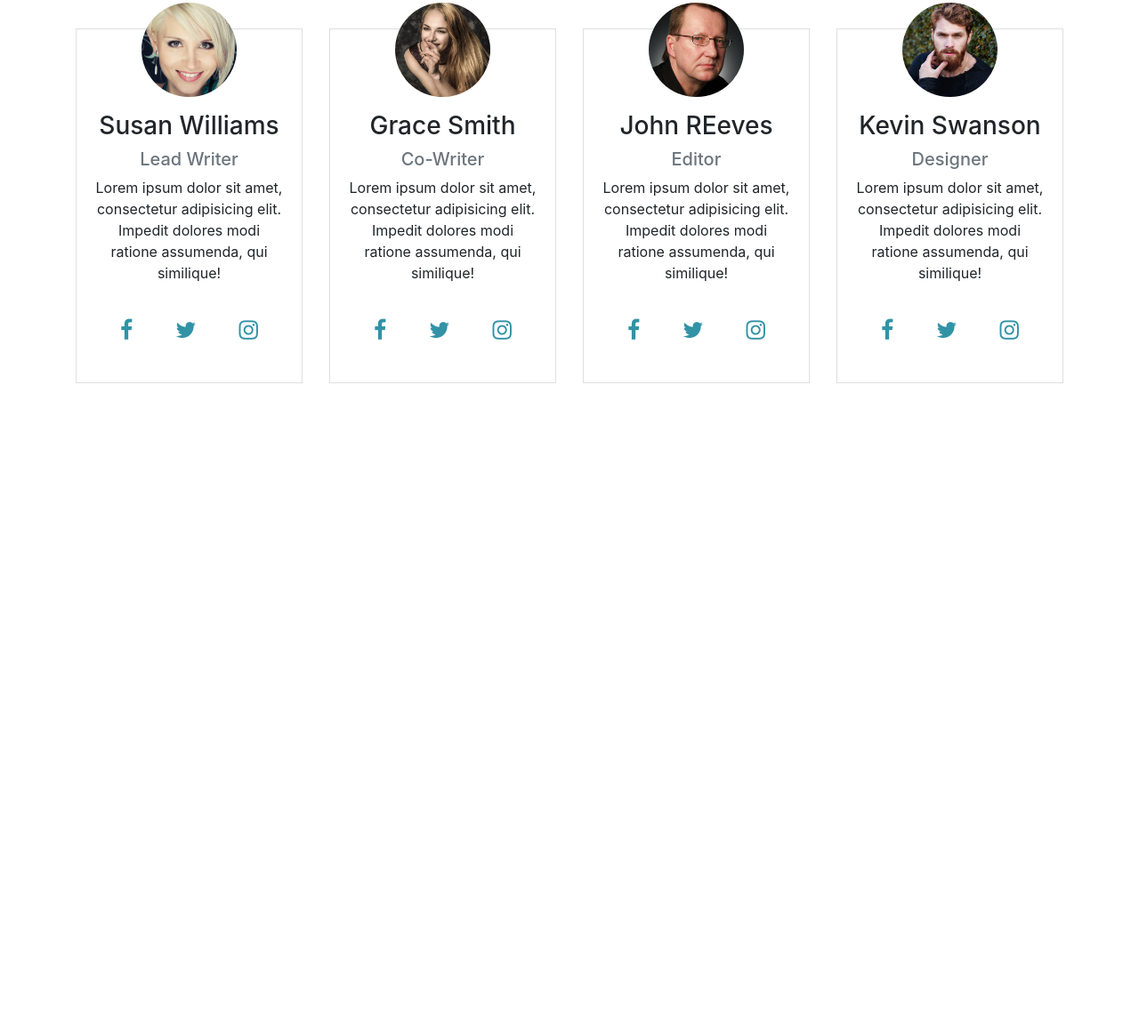
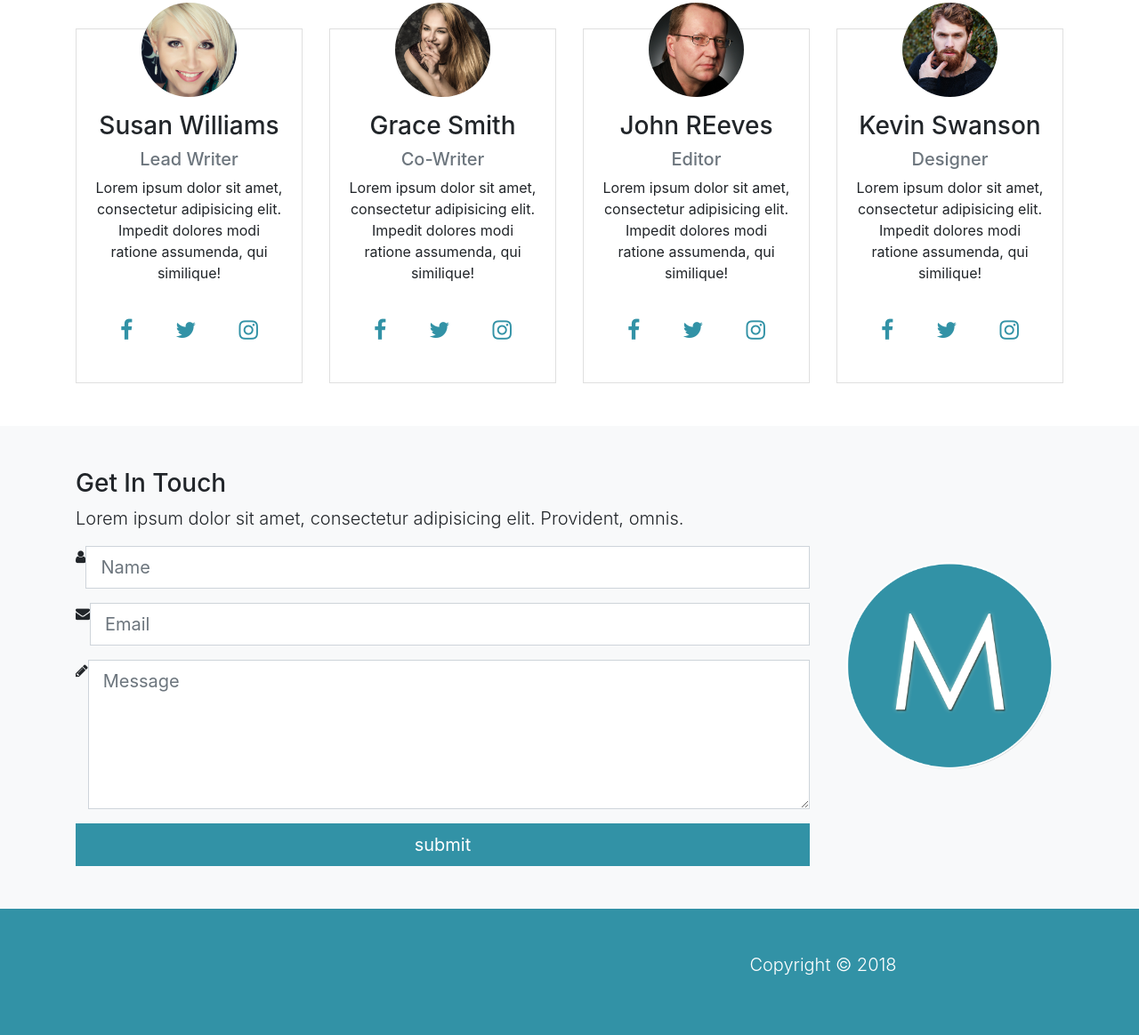
Before and after one commit to JamesBlocker/bootcamp-course, a website: page mizuxe/src/index.html in a window 1280 px wide. Shown: the part 1944-3108 px from the top of the page at 89% size. Before the commit the page ends 2423 px from the top, so only its background shows below. Drawn offline with Linux system fonts and the light colour scheme.

Commit message:
finish project

```diff
--- a/mizuxe/src/index.html
+++ b/mizuxe/src/index.html
@@ -278,6 +278,53 @@
             </div>
         </section>
 
+        <!-- Contact -->
+        <section id="contact" class="bg-light py-5">
+            <div class="container">
+                <div class="row">
+                    <div class="col-lg-9">
+                        <h3>Get In Touch</h3>
+                        <p class="lead">Lorem ipsum dolor sit amet, consectetur adipisicing elit. Provident, omnis.</p>
+                        <form>
+                            <div class="form-group">
+                                <div class="input-group input-group-lg">
+                                    <span class="input-group-addon"><i class="fa fa-user"></i></span>
+                                    <input type="text" class="form-control" placeholder="Name">
+                                </div>
+                            </div>
+                            <div class="form-group">
+                                <div class="input-group input-group-lg">
+                                    <span class="input-group-addon"><i class="fa fa-envelope"></i></span>
+                                    <input type="email" class="form-control" placeholder="Email">
+                                </div>
+                            </div>
+                            <div class="form-group">
+                                <div class="input-group input-group-lg">
+                                    <span class="input-group-addon"><i class="fa fa-pencil"></i></span>
+                                    <textarea type="email" class="form-control" placeholder="Message" rows="5"></textarea>
+                                </div>
+                            </div>
+                            <input type="submit" class="btn btn-primary btn-block btn-lg" value="submit">
+                        </form>
+                    </div>
+                    <div class="col-lg-3 align-self-center">
+                        <img src="img/mlogo.png" alt="Logo" class="img-fluid ">
+                    </div>
+                </div>
+            </div>
+        </section>
+
+        <!-- Footer -->
+        <footer id="main-footer" class="py-5 bg-primary text-white">
+            <div class="container">
+                <div class="row text-center">
+                    <div class="col-md-6 ml-auto">
+                        <p class="lead">Copyright &copy; 2018</p>
+                    </div>
+                </div>
+            </div>
+        </footer>
+
         <script src="js/jquery.min.js"></script>
         <script src="js/jquery.min.js"></script>
         <script src="js/bootstrap.min.js"></script>
```
